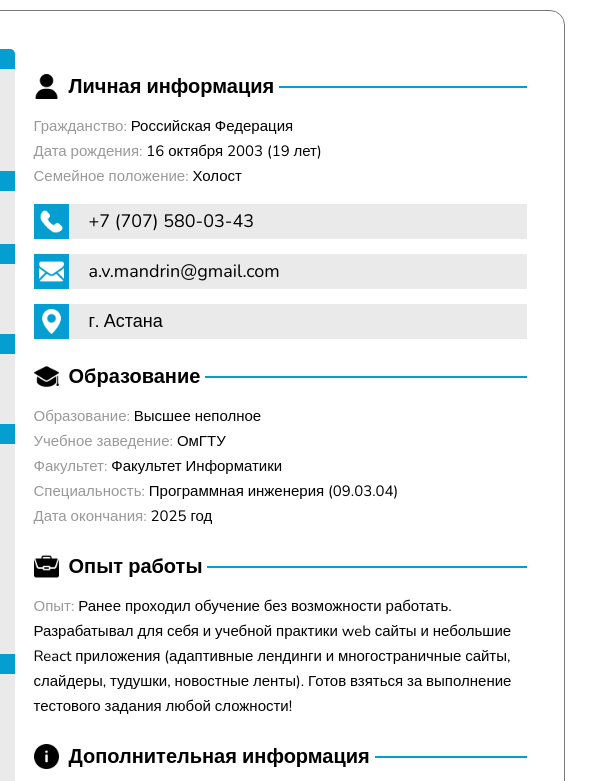
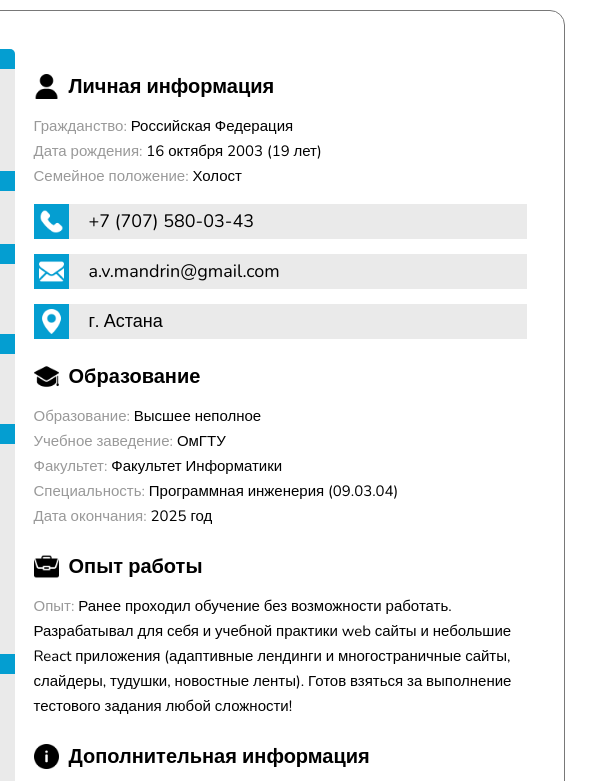
Before and after one commit to artem-mandrin/Resume, a plain HTML site: page index.html in a window 1280 px wide. Shown: the top 781 px of the page, 474-1070 px from the left. Drawn offline with nearby package versions, Linux system fonts and the light colour scheme.

Commit message:
Update style.css

```diff
--- a/css/style.css
+++ b/css/style.css
@@ -148,15 +148,15 @@ span {
     height: 25px;
 }
 
-.chapter_decor1 {
+/*.chapter_decor1 {
     margin: 11.5px 0px 11.5px 5px;
     padding: 1px 0px;
     background-color: #049ed1;
     width: 254px;
     height: 2px;
-}
+}*/
 
-.chapter_decor2 {
+.chapter_decor {
     margin: 11.5px 0px 11.5px 5px;
     padding: 1px 0px;
     background-color: #049ed1;
@@ -164,7 +164,7 @@ span {
     height: 2px;
 }
 
-.chapter_decor3 {
+/*.chapter_decor3 {
     margin: 11.5px 0px 11.5px 5px;
     padding: 1px 0px;
     background-color: #049ed1;
@@ -178,7 +178,7 @@ span {
     background-color: #049ed1;
     width: 328px;
     height: 2px;
-}
+}*/
 
 .info-item {
     color: #999;
```
